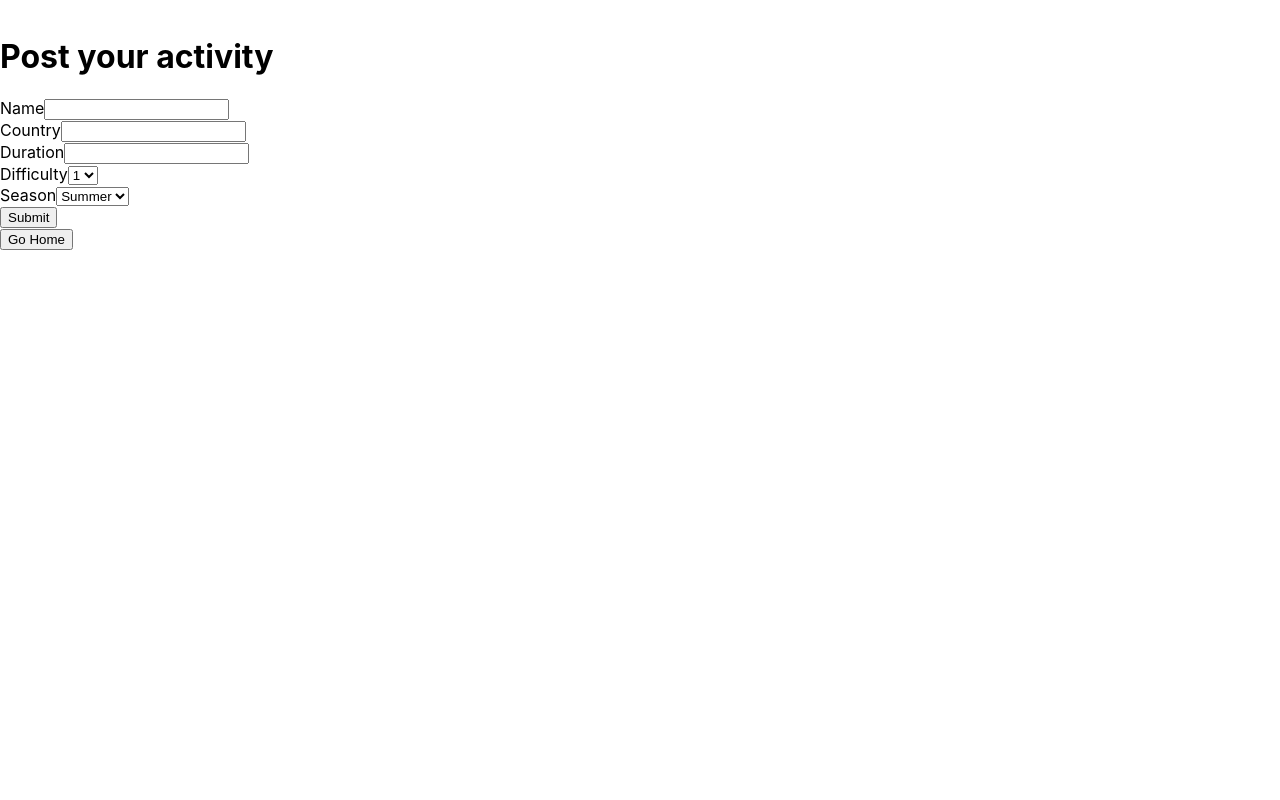
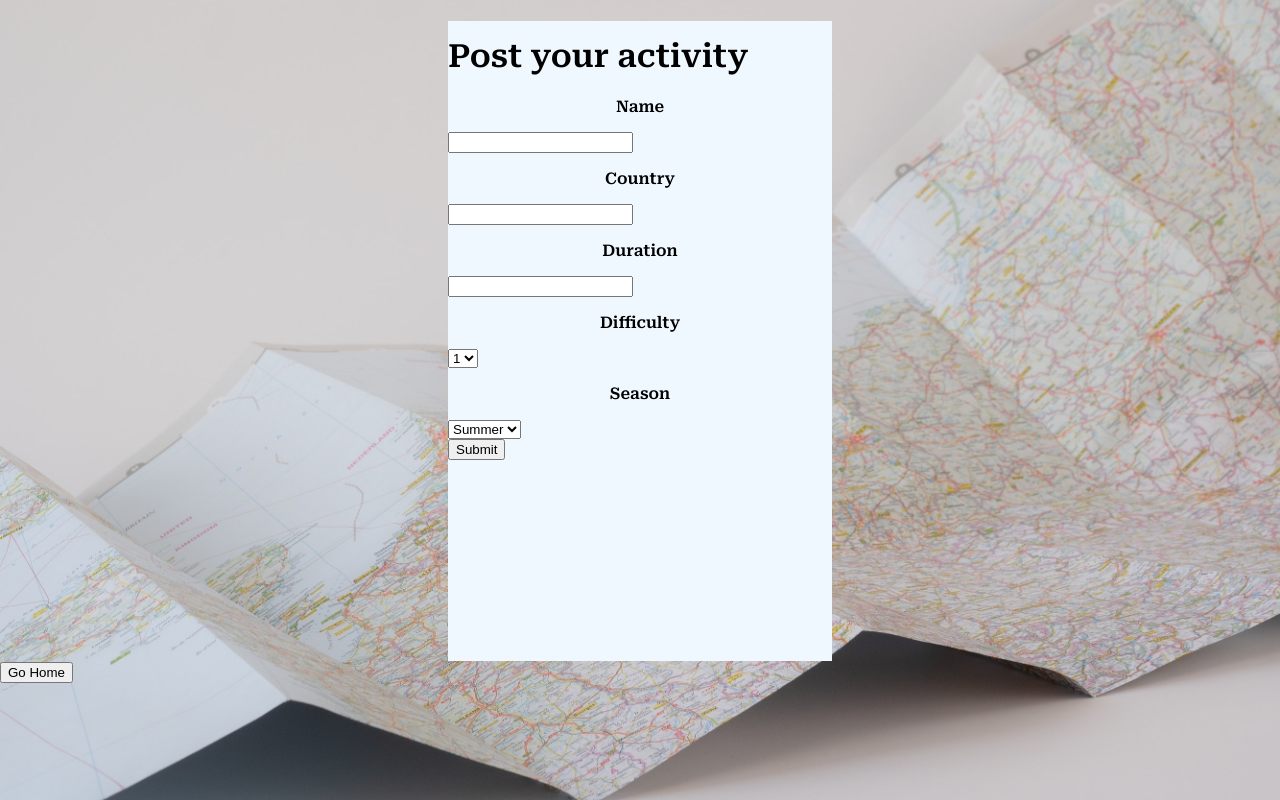
Before and after one commit to matiasvaldez1/PI-COUNTRYS-HENRY, a React (Create React App) app in the folder client/: page /postActivity in a window 1280 px wide. Built offline with nearby package versions, Linux system fonts and the light colour scheme.

Commit message:
Little changes to the navbar and the activities form

```diff
--- /dev/null
+++ b/client/src/components/Activities/Form.module.css
@@ -0,0 +1,22 @@
+@import url('https://fonts.googleapis.com/css2?family=Roboto+Serif:wght@600&display=swap');
+
+.background{
+    background-image: url(../utils/img3.jpg);
+    position: absolute;
+    width: 100%;
+    height: 100vh;
+    background-position: 90% 90%;
+    background-repeat: no-repeat;
+    background-size: cover;
+}
+.container{
+    width: 30%;
+    height: 80%;
+    margin: auto;
+    background-color: aliceblue;
+    font-family: 'Roboto Serif', sans-serif;
+}
+.centering{
+    display: flex;
+    justify-content: center;
+}
--- a/client/src/components/Activities/FormActivities.jsx
+++ b/client/src/components/Activities/FormActivities.jsx
@@ -3,6 +3,7 @@ import { useState } from 'react';
 import {useDispatch, useSelector} from 'react-redux';
 import { postActivity } from '../../redux/actions/actions';
 import { Link } from 'react-router-dom';
+import styles from '../Activities/Form.module.css';
 
 const Form = () => {
   const dispatch = useDispatch();
@@ -62,40 +63,38 @@ const Form = () => {
 
 
   return (
-    <div>
-    <form>
+    <div className={styles.background}>
+    <form className={styles.container}>
       <h1>Post your activity</h1>
         <div>
-          <label>Name
+            <p>Name</p>
             <input
             type="text"
             value={form.name}
             name= "name"
             onChange={handleChange}/>
-          </label>
+
         </div>
         <div>
-          <label>Country
+          <p>Country</p>
           <input
           type="text"
           value={form.country}
           name="country"
           onChange={handleChange}
           />
-          </label>
         </div>
         <div>
-          <label>Duration
+          <p>Duration</p>
           <input
           type="text"
           value={form.duration}
           name="duration"
           onChange={handleChange}
           />
-          </label>
         </div>
           <div>
-            <label>Difficulty
+            <p>Difficulty</p>
           <select value={form.difficulty} name="difficulty" onChange={handleChange}>
             <option>1</option>
             <option>2</option>
@@ -103,17 +102,15 @@ const Form = () => {
             <option>4</option>
             <option>5</option>
           </select>
-        </label>
         </div>
         <div>
-            <label>Season
+            <p>Season</p>
               <select value={form.season} name="season" onChange={handleChange}>
                 <option>Summer</option>
                 <option>Fall</option>
                 <option>Winter</option>
                 <option>Spring</option>
               </select>
-            </label>
             {errors.error && (
               <p style={{color: "red"}}>{errors.error}</p>
             )}
--- a/client/src/components/CountryDetail/CountryDetail.module.css
+++ b/client/src/components/CountryDetail/CountryDetail.module.css
@@ -1,10 +1,13 @@
 @import url('https://fonts.googleapis.com/css2?family=Roboto+Serif:wght@600&display=swap');
 
 .wrapper{
-    background-image: url(../utils/img6.jpg);
+    background-image: url(../utils/img1.jpg);
     position: absolute;
     width: 100%;
     height: 100vh;
+    background-position: 10% 90%;
+    background-repeat: no-repeat;
+    background-size: cover;
 }
 .container{
     background-color: aliceblue;
--- a/client/src/components/NavBar/NavBar.jsx
+++ b/client/src/components/NavBar/NavBar.jsx
@@ -8,11 +8,6 @@ import styles from './NavBar.module.css';
 const Navbar = () => {
     const dispatch= useDispatch();
     const [country, setcountry] = useState("");
-
-    function handleSelectChange(e){
-        e.preventDefault()
-        console.log(e.target.value)
-    }
 
     function handleChange(e){
         e.preventDefault()
--- a/client/src/components/NavBar/NavBar.module.css
+++ b/client/src/components/NavBar/NavBar.module.css
@@ -34,11 +34,11 @@
     color:rgb(30, 30, 31);
     cursor: pointer;
     float: right;
+    font-family: 'Roboto Serif', sans-serif;
     font-weight: 100;
     height: 2rem;
     margin-right: 1rem;
     margin-top: 5rem;
-    font-family: 'Roboto Serif', sans-serif;
 }
 .btnCrt:hover{
     background-color: bisque;
```
Also changed, not shown: client/src/components/Activities/Form.css (deleted), 1 other file (tests, documents, lock files or other folders).
